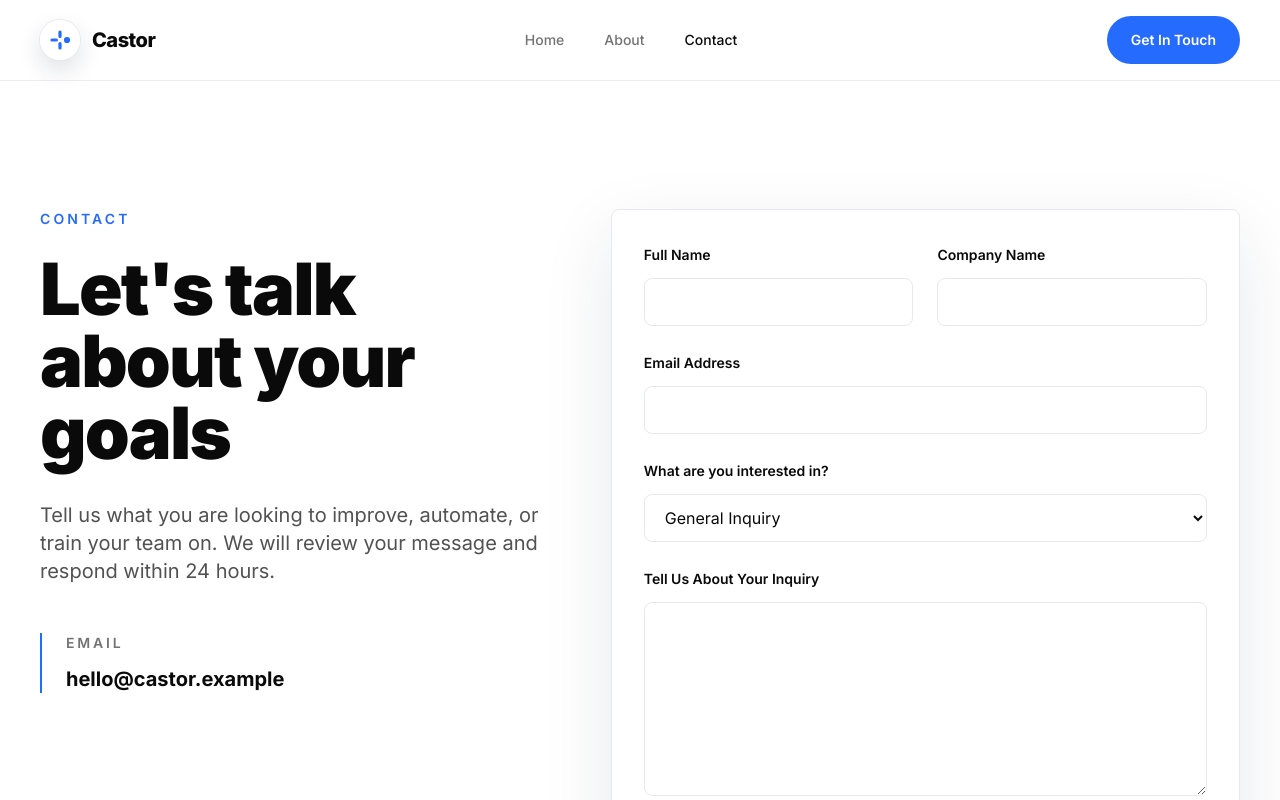
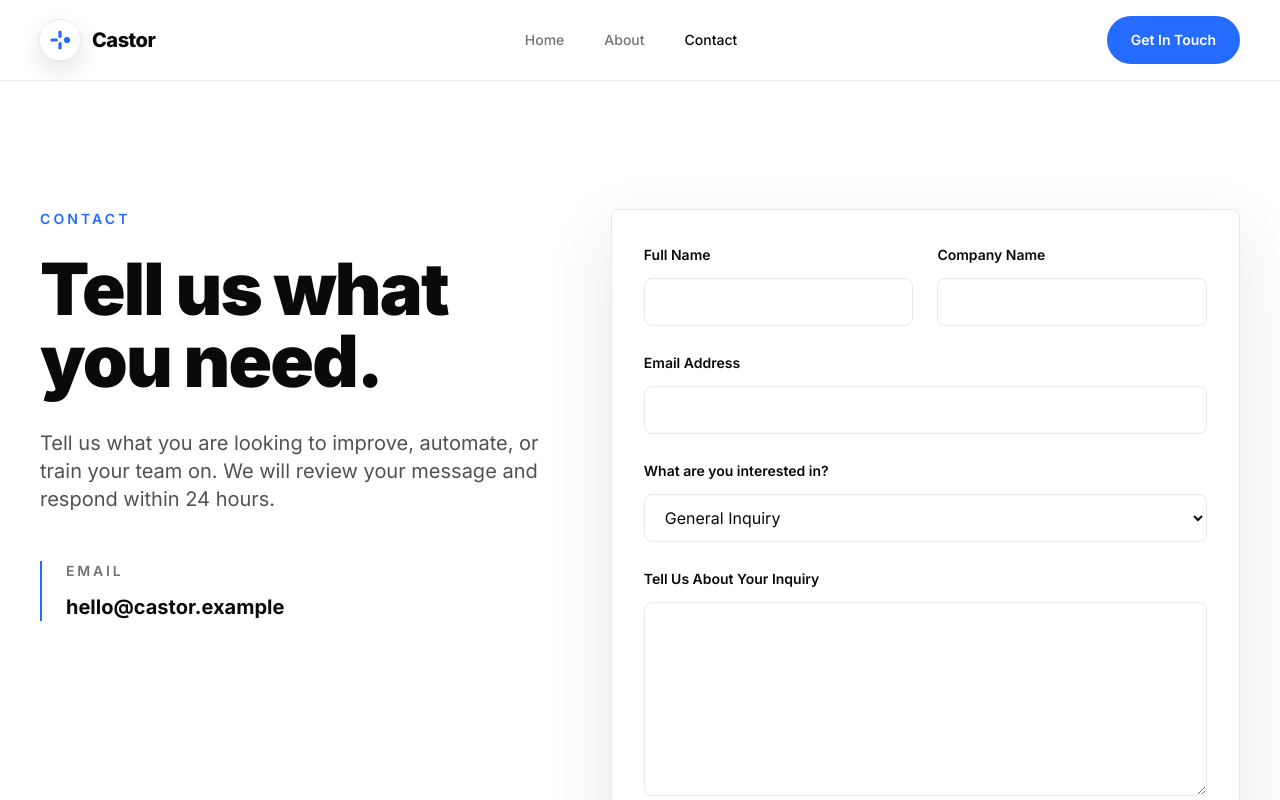
Before and after one commit to shanthan5589/castor-website, a React (Vite) app: page / in a window 1280 px wide. Both pictures are taken after a click on the button "Let's Talk". Shown: the top 800 px of the page. Built offline with nearby package versions, Linux system fonts and the light colour scheme.

Commit message:
Refine contact and about copy

```diff
--- a/src/main.jsx
+++ b/src/main.jsx
@@ -499,7 +499,7 @@ function AboutPage({ navigate }) {
       <section className="bg-white py-20">
         <div className="mx-auto flex max-w-7xl flex-col items-start justify-between gap-8 px-5 sm:px-8 md:flex-row md:items-center lg:px-10">
           <p className="max-w-2xl text-xl font-semibold leading-8 text-castor-ink">
-            We help teams adopt AI with practical training, then build software only where it removes real manual work.
+            We help teams adopt AI with practical training and build software only where it removes real manual work.
           </p>
           <LinkButton href="/contact" navigate={navigate} variant="dark">
             Start a Conversation
@@ -540,7 +540,7 @@ function ContactPage({ search = '' }) {
             Contact
           </p>
           <h1 className="max-w-3xl text-5xl font-black leading-[1] tracking-tight text-castor-ink sm:text-6xl lg:text-7xl">
-            Let's talk about your goals
+            Tell us what you need.
           </h1>
           <p className="mt-8 max-w-xl text-lg leading-8 text-neutral-600 sm:text-xl">
             Tell us what you are looking to improve, automate, or train your team on. We will review your message and respond within 24 hours.
```
